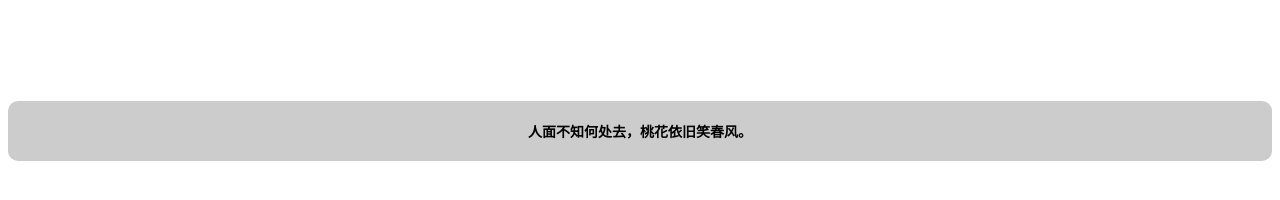
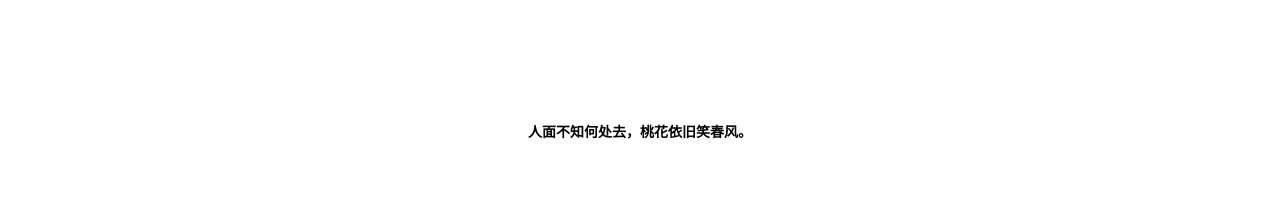
Before and after one commit to BubbleBIG/bubblebig.github.io, a plain HTML site: page index.html in a window 1280 px wide. Drawn offline with Linux system fonts and the light colour scheme.

Commit message:
Update index.html

```diff
--- a/index.html
+++ b/index.html
@@ -11,11 +11,11 @@
         font-weight: bold;
       }
       .main {
-        background-color: #ccc;
+/*         background-color: #ccc; */
         padding: 20px 20px;
         border-radius: 10px;
         text-align: center;
-        //width: 200px;
+/*         //width: 200px; */
         left: 50%;
         margin: auto;
         margin-top: 8%;
```
